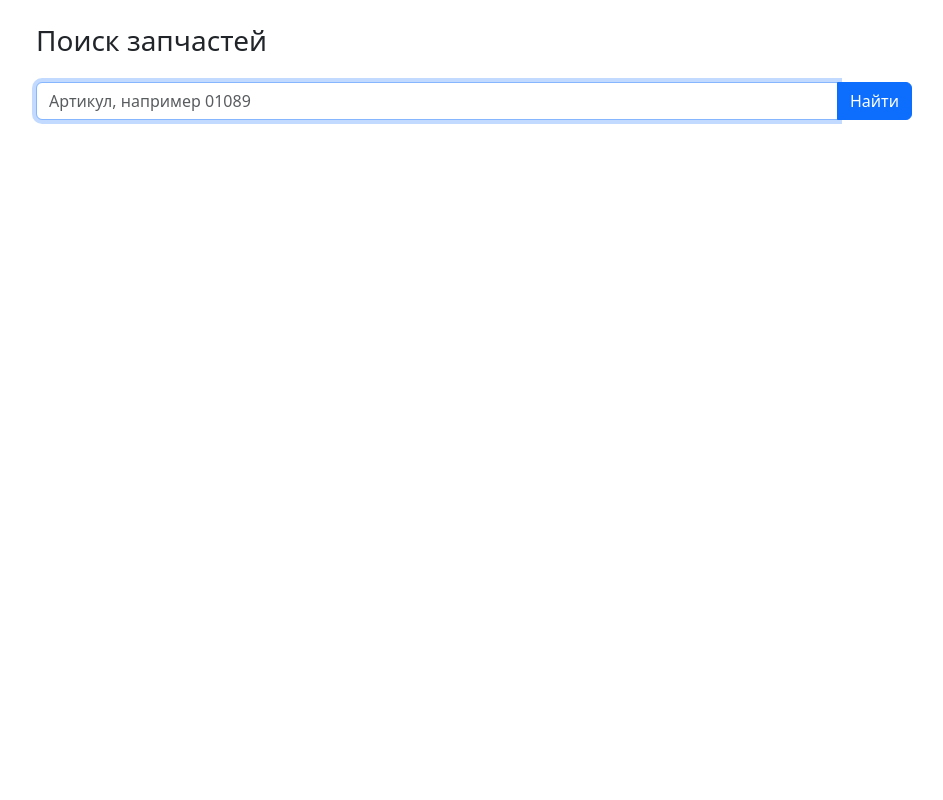
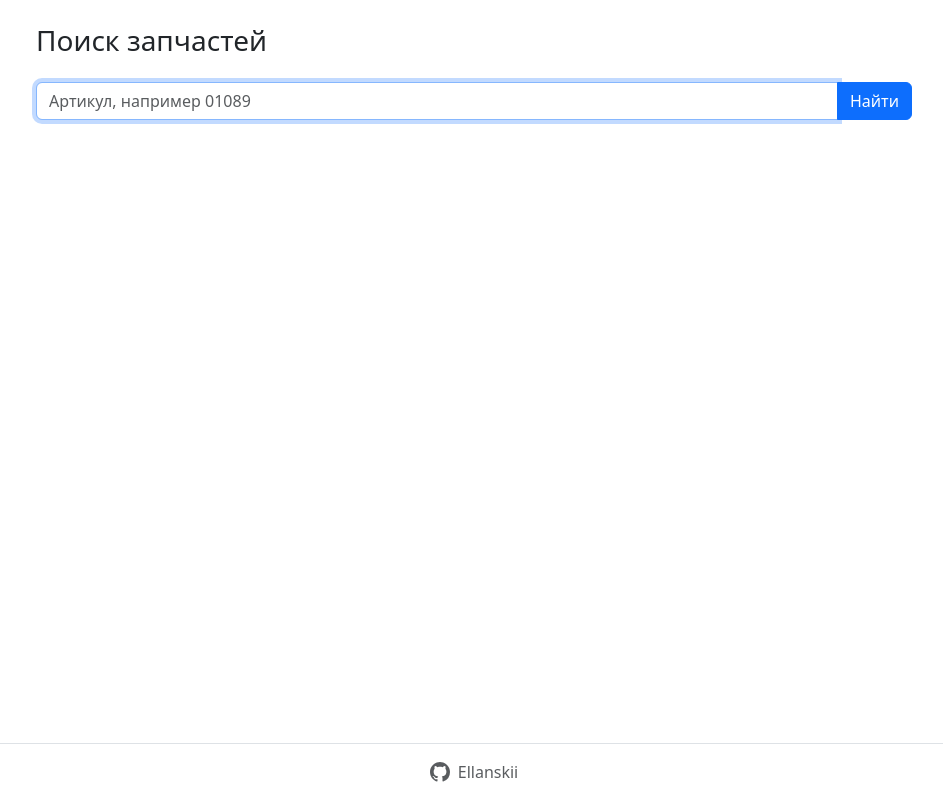
Before and after one commit to Ellanskii/favorit-parts, a React (Vite) app: page / in a window 1280 px wide. Shown: the whole page, without its empty margins (166-1109 px from the left). Built offline with nearby package versions, Linux system fonts and the light colour scheme.

Commit message:
feat(demo): add footer with repo link and analytics pixel

```diff
--- a/src/App.jsx
+++ b/src/App.jsx
@@ -5,6 +5,7 @@ import BrandList from './components/BrandList'
 import OffersTable from './components/OffersTable'
 import Loader from './components/Loader'
 import ErrorAlert from './components/ErrorAlert'
+import Footer from './components/Footer'
 
 export default function App() {
   const dispatch = useDispatch()
@@ -16,7 +17,8 @@ export default function App() {
   }
 
   return (
-    <div className="container py-4" style={{ maxWidth: 900 }}>
+    <div className="d-flex flex-column min-vh-100">
+      <main className="container py-4 flex-grow-1" style={{ maxWidth: 900 }}>
         <h1 className="h3 mb-4">Поиск запчастей</h1>
         <SearchForm />
 
@@ -48,6 +50,8 @@ export default function App() {
           ) : (
             <p className="text-muted">Ничего не найдено</p>
           ))}
+      </main>
+      <Footer />
     </div>
   )
 }
--- /dev/null
+++ b/src/components/Footer.jsx
@@ -0,0 +1,27 @@
+export default function Footer() {
+  return (
+    <footer className="border-top py-3 mt-4">
+      <div className="container d-flex justify-content-center" style={{ maxWidth: 900 }}>
+        <a
+          href="https://github.com/Ellanskii/favorit-parts"
+          className="d-inline-flex align-items-center gap-2 text-body-secondary text-decoration-none"
+          target="_blank"
+          rel="noreferrer"
+        >
+          <svg width="20" height="20" viewBox="0 0 16 16" fill="currentColor" aria-hidden="true">
+            <path d="M8 0C3.58 0 0 3.58 0 8c0 3.54 2.29 6.53 5.47 7.59.4.07.55-.17.55-.38 0-.19-.01-.82-.01-1.49-2.01.37-2.53-.49-2.69-.94-.09-.23-.48-.94-.82-1.13-.28-.15-.68-.52-.01-.53.63-.01 1.08.58 1.23.82.72 1.21 1.87.87 2.33.66.07-.52.28-.87.51-1.07-1.78-.2-3.64-.89-3.64-3.95 0-.87.31-1.59.82-2.15-.08-.2-.36-1.02.08-2.12 0 0 .67-.21 2.2.82.64-.18 1.32-.27 2-.27.68 0 1.36.09 2 .27 1.53-1.04 2.2-.82 2.2-.82.44 1.1.16 1.92.08 2.12.51.56.82 1.27.82 2.15 0 3.07-1.87 3.75-3.65 3.95.29.25.54.73.54 1.48 0 1.07-.01 1.93-.01 2.2 0 .21.15.46.55.38A8.013 8.013 0 0016 8c0-4.42-3.58-8-8-8z" />
+          </svg>
+          Ellanskii
+        </a>
+        <img
+          src="https://umami.ellanskii.top/p/CpNQNJnEX"
+          alt=""
+          width="1"
+          height="1"
+          className="position-absolute"
+          referrerPolicy="no-referrer-when-downgrade"
+        />
+      </div>
+    </footer>
+  )
+}
```
Lines whose indentation alone changed are shown as unchanged.
